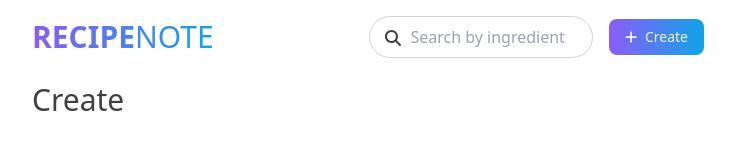
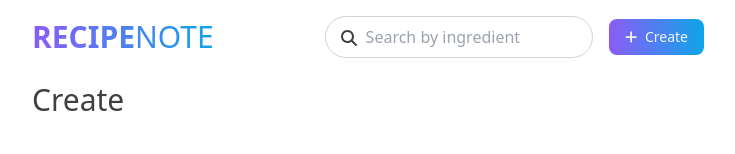
Before and after one commit to whitia/kitchen-note-front, a Next.js app: page /recipes/new in a window 1280 px wide. Shown: the top 154 px of the page, without its empty margins (272-1007 px from the left). Built offline with nearby package versions, Linux system fonts and the light colour scheme; no server answers.

Commit message:
Fix searching box width

```diff
--- a/components/header.tsx
+++ b/components/header.tsx
@@ -15,7 +15,7 @@ const Header = () => {
             <span className="font-extralight">{titleSplit && titleSplit[1]}</span>
           </a>
         </Link>
-        <div className="basis-1/3 ml-auto mr-4"><Search /></div>
+        <div className="basis-2/5 ml-auto mr-4"><Search /></div>
         <Link href='/recipes/new'>
           <a className="btn py-2 px-4 text-sm">
             <FontAwesomeIcon icon={faPlus} />
```
